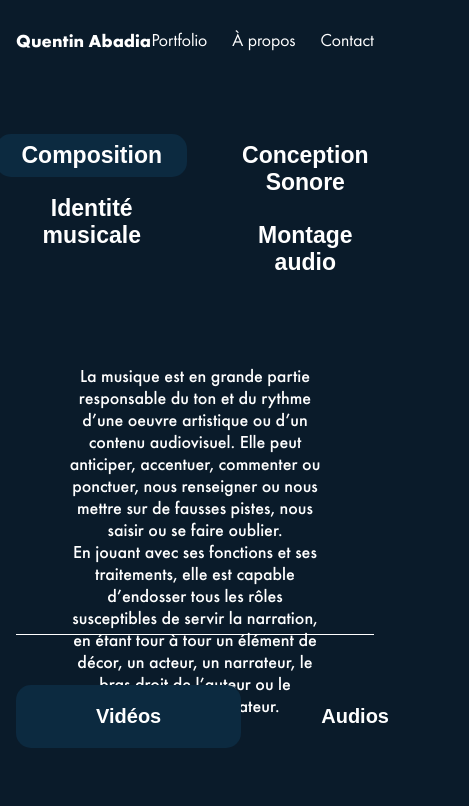
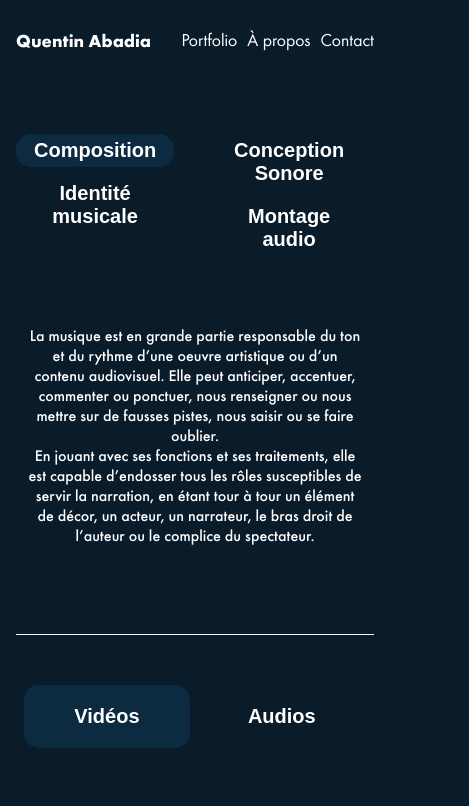
Before and after one commit to Lucieabd98/quentin-site, a React (Vite) app: page / in a window 390 px wide. Shown: the top 806 px of the page, 469 px wide, since content can reach past the window. Built offline with nearby package versions, Linux system fonts and the light colour scheme; the HTML template or start-up script is replaced by a standard one.

Commit message:
responsive phone

```diff
--- a/src/components/Definitions/definitions.css
+++ b/src/components/Definitions/definitions.css
@@ -46,3 +46,17 @@
     height: 500px;
   }
 }
+
+@media (max-width: 480px) {
+  .definitions-texts {
+    padding: 10px;
+  }
+  .definitions-texts p {
+    font-size: 16px;
+    font-weight: 500;
+    line-height: 20px;
+  }
+}
+
+@media (max-width: 360px) {
+}
--- a/src/components/Elems/Buttons/buttonDef.css
+++ b/src/components/Elems/Buttons/buttonDef.css
@@ -32,3 +32,14 @@ button:hover {
     font-size: 23px;
   }
 }
+
+@media (max-width: 480px) {
+  .selected,
+  .notSelected {
+    font-size: 20px;
+    padding: 5px 18px;
+  }
+}
+
+@media (max-width: 360px) {
+}
--- a/src/components/Header/header.css
+++ b/src/components/Header/header.css
@@ -26,3 +26,12 @@ h1 {
 .link:hover {
   cursor: pointer;
 }
+
+@media (max-width: 480px) {
+  header ul {
+    gap: 10px;
+  }
+}
+
+@media (max-width: 360px) {
+}
--- a/src/components/Portfolio/portfolio.css
+++ b/src/components/Portfolio/portfolio.css
@@ -37,3 +37,13 @@
   justify-content: center;
   align-items: center;
 }
+
+@media (max-width: 480px) {
+  .buttons-portfolio .not-selected,
+  .buttons-portfolio .selected {
+    padding: 20px 50px;
+  }
+}
+
+@media (max-width: 360px) {
+}
--- a/src/components/Portfolio/videodetails.css
+++ b/src/components/Portfolio/videodetails.css
@@ -53,3 +53,21 @@
     width: 550px;
   }
 }
+
+@media (max-width: 480px) {
+  .video-details {
+    width: 90%;
+    gap: 10px;
+    padding: 10px 10px 50px 10px;
+  }
+  .video-details-description {
+    margin-top: 0px;
+    width: 90%;
+  }
+  .icon-cross {
+    font-size: 25px;
+  }
+}
+
+@media (max-width: 360px) {
+}
```
